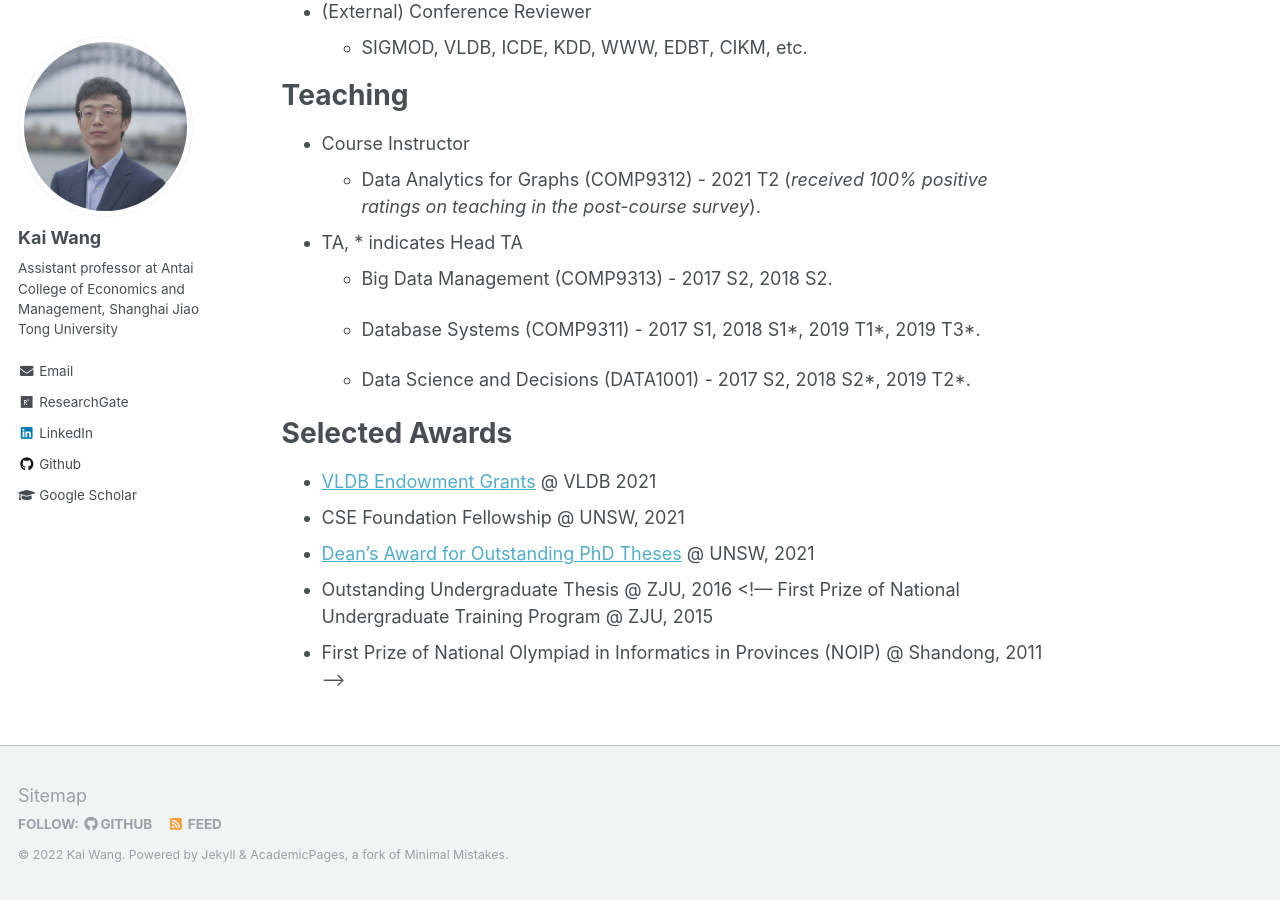
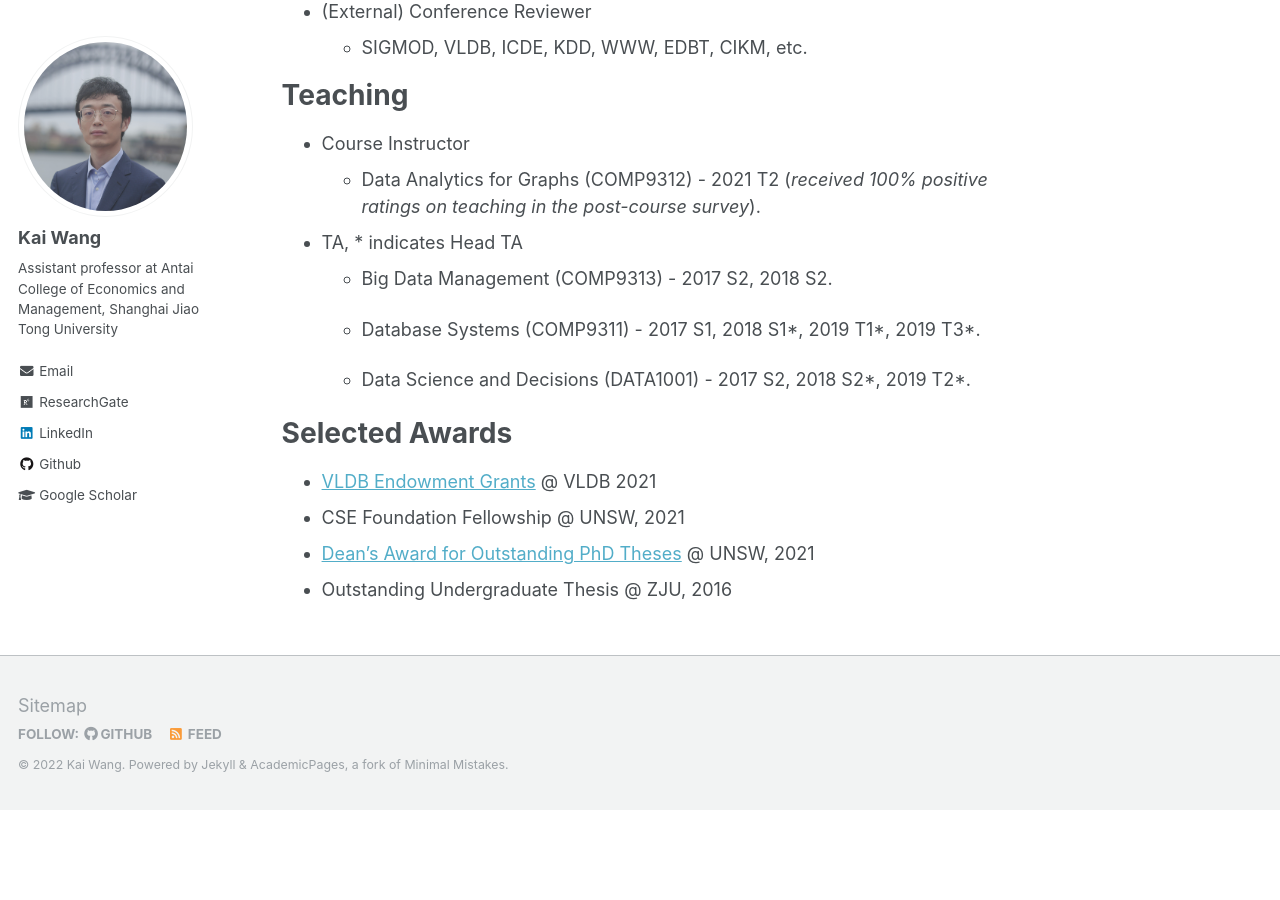
Before and after one commit to cs-kaiwang/cs-kaiwang.github.io, a Jekyll site: the page built from _pages/about.md, in a window 1280 px wide and 900 px high, scrolled down 3763 px. Built offline with Jekyll 4.4.1, drawn with Linux system fonts in a browser that asks for light colours; after the commit the page ends 4573 px from its top, so only the background shows below that.

Commit message:
Update about.md

```diff
--- a/_pages/about.md
+++ b/_pages/about.md
@@ -93,5 +93,4 @@ Selected Awards
 - CSE Foundation Fellowship @ UNSW, 2021
 - [Dean’s Award for Outstanding PhD Theses](https://www.inside.unsw.edu.au/campus-life/forty-eight-unsw-phd-graduates-have-been-awarded-the-deans-award-outstanding-phd-theses) @ UNSW, 2021
 - Outstanding Undergraduate Thesis @ ZJU, 2016
-<!--- First Prize of National Undergraduate Training Program @ ZJU, 2015
-- First Prize of National Olympiad in Informatics in Provinces (NOIP) @ Shandong, 2011--->
+<!--- First Prize of National Undergraduate Training Program @ ZJU, 2015 First Prize of National Olympiad in Informatics in Provinces (NOIP) @ Shandong, 2011--->
```
